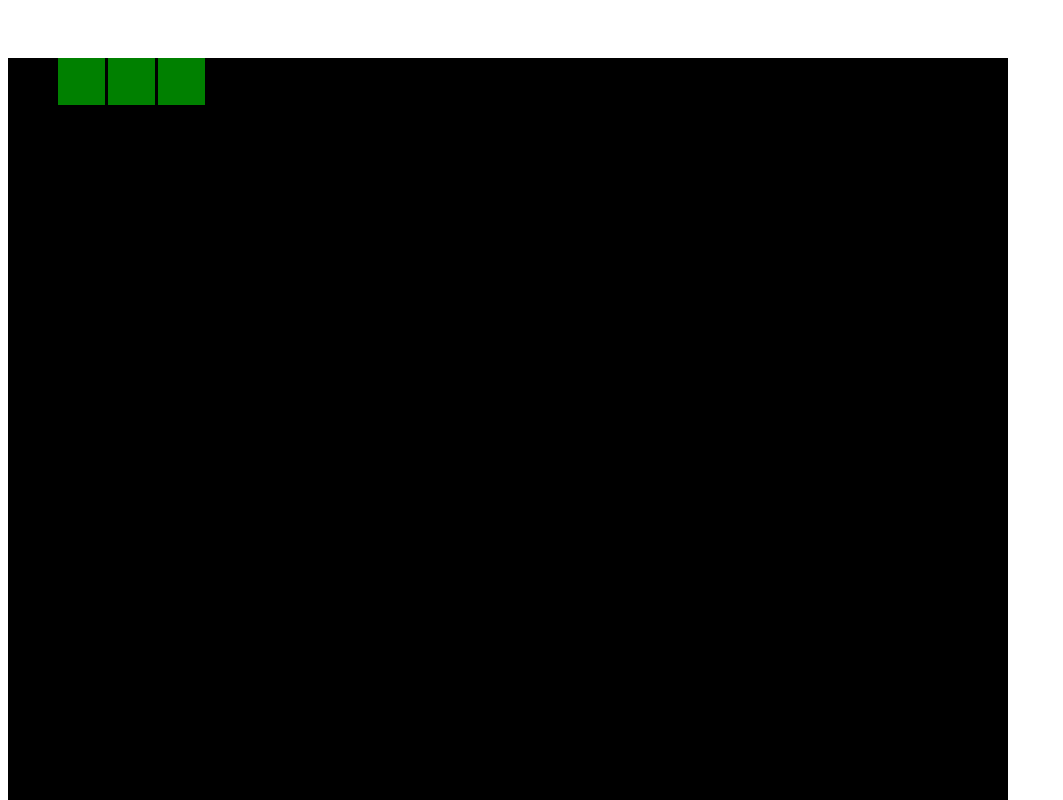
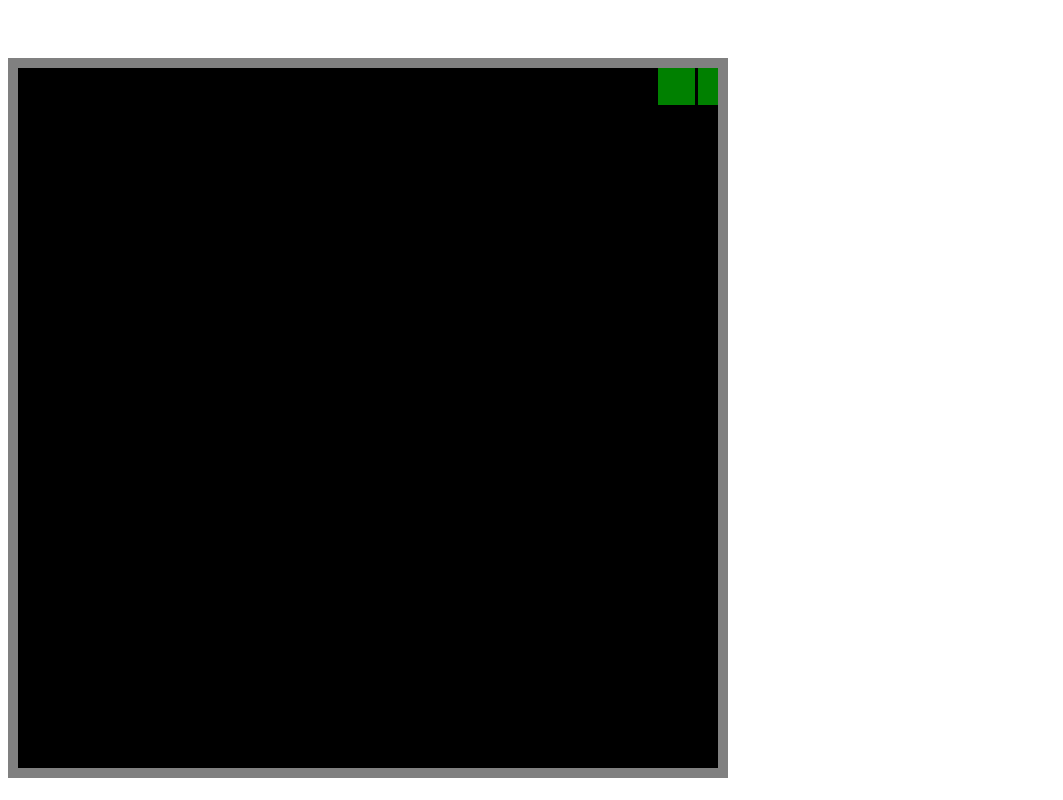
Before and after one commit to vvvk-gh/SnakeGame, a plain HTML site: page index.html in a window 1280 px wide. Shown: the top 800 px of the page, without its empty margins (0-1063 px from the left). Drawn offline with Linux system fonts and the light colour scheme.

Commit message:
snake movement

```diff
--- a/index.html
+++ b/index.html
@@ -5,8 +5,15 @@
     <meta name="viewport" content="width=device-width, initial-scale=1.0">
     <title>Snake Game</title>
 </head>
+<style>
+    #myCanvas{
+        background-color: black;
+        margin-top: 50px;
+        border : 10px solid grey;
+    }
+</style>
 <body>
-    <canvas id = "myCanvas" style="background-color: black; margin-top: 50px;" ></canvas>
+    <canvas id = "myCanvas" ></canvas>
     <script src="snake.js"></script>
 </body>
 </html>
--- a/snake.js
+++ b/snake.js
@@ -1,9 +1,9 @@
 //implementing Game Loop
 function init(){
     var canvas = document.getElementById('myCanvas')
-    W = H = canvas.width = canvas.height = 1000;
+    W = H = canvas.width = canvas.height = 700;
     pen = canvas.getContext('2d')
-    cs = 50; //cell size
+    cs = 40; //cell size
 
     //Creating snake object
     snake = {
@@ -23,6 +23,13 @@ function init(){
                     pen.fillStyle = this.color
                     pen.fillRect(this.cells[i].x *cs , this.cells[i].y *cs , cs-3 , cs-3);
                 }
+        },
+        updateSnake : function (){
+            //for movement
+            this.cells.pop() //removing last cell
+            var headX = this.cells[0].x; // getting head cell x -axis
+            var headY = this.cells[0].y; // getting head cell y -axis
+            this.cells.unshift({x:headX+1 , y :headY}) // adding an cell with postined at x+1 before head
         }
 
     }
@@ -31,12 +38,21 @@ function init(){
 }
 
 function draw(){
+   //if snake reaches boundaries alert and stop interval
+   if(snake.cells[0].x * cs>= W || snake.cells[0].y >= H || snake.cells[0].x == 0 ){
+       alert("Game Over")
+       clearInterval(f);
+   }
+   //else do the below
    //drawing the snake on screen
-    snake.drawSnake()
+   //clear the previous window
+   pen.clearRect(0,0,W,H)
+   snake.drawSnake()
+
 }
 
 function update(){
-
+        snake.updateSnake()
 }
 
 function gameLoop() {
@@ -46,4 +62,4 @@ function gameLoop() {
 
 init();
 
-setInterval(gameLoop, 100)
+f = setInterval(gameLoop, 100)
```
